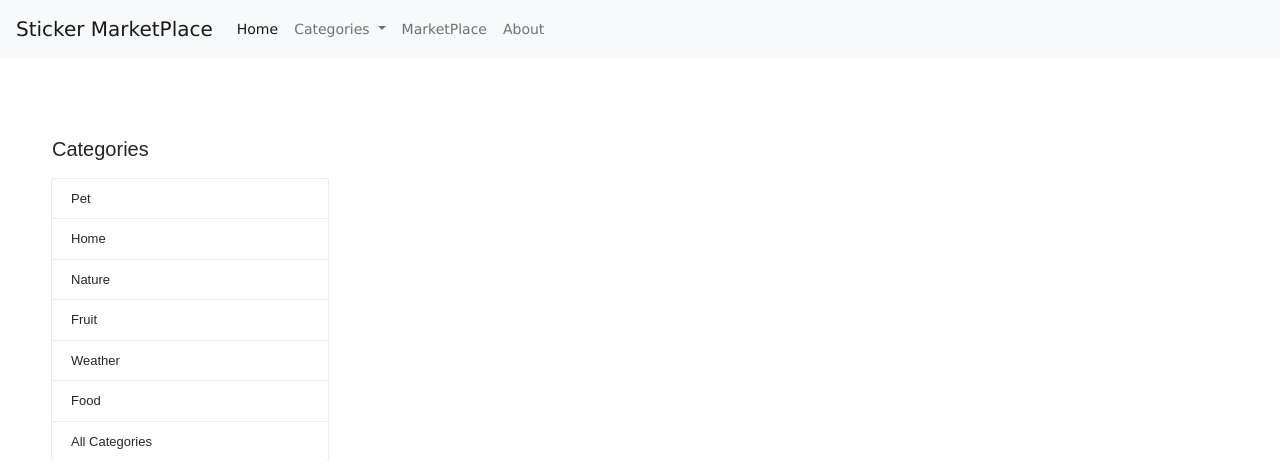
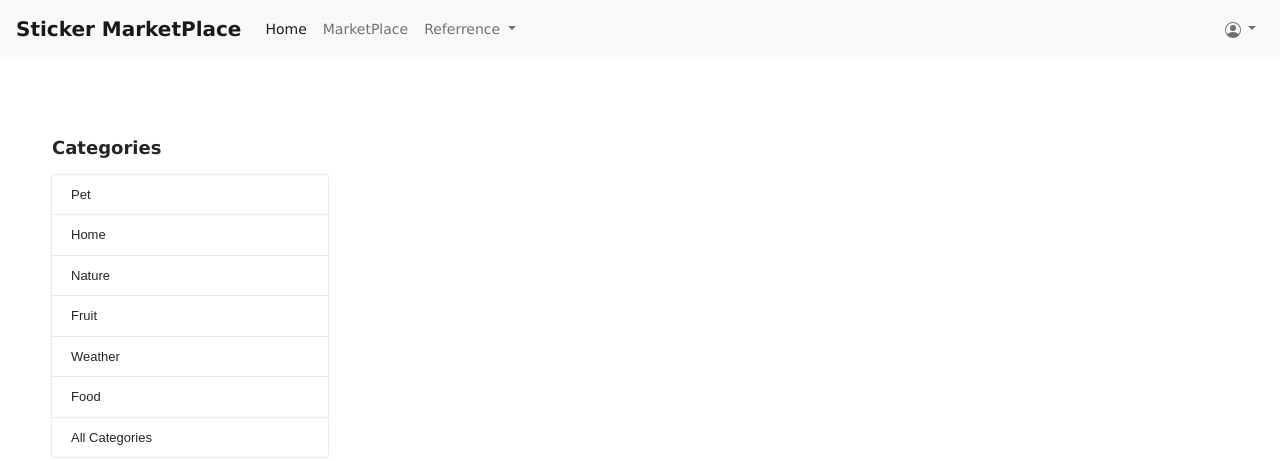
Before and after one commit to ChongzhiXu/ELEN6883_project, a Flask app: page /shop_items in a window 1280 px wide. Shown: the top 461 px of the page. Run offline with Flask 2, Linux system fonts and the light colour scheme; data that the repository does not hold is empty; some libraries are stand-ins or nearby versions; some web fonts are replaced.

Commit message:
Update shop_grid.html

```diff
--- a/Final_project/marketPlace/templates/shop_grid.html
+++ b/Final_project/marketPlace/templates/shop_grid.html
@@ -29,15 +29,14 @@
     <link rel="stylesheet" href="{{url_for('static', filename='jquery-ui.css')}}">
     <link rel="stylesheet" href="{{url_for('static', filename='nice-select.css')}}">
     <link rel="stylesheet" href="{{url_for('static', filename='style.css')}}">
-
-
+    <link rel="shortcut icon" href="https://cdn-icons-png.flaticon.com/512/2990/2990669.png">
 
 </head>
 
 <body>
 
     <nav class="navbar navbar-expand-lg navbar-light bg-light">
-        <a class="navbar-brand font-standard" href="/">Sticker MarketPlace</a>
+        <a class="navbar-brand font-standard" style="font-weight: bolder;" href="/">Sticker MarketPlace</a>
         <button class="navbar-toggler" type="button" data-toggle="collapse" data-target="#navbarSupportedContent" aria-controls="navbarSupportedContent" aria-expanded="false" aria-label="Toggle navigation">
           <span class="navbar-toggler-icon"></span>
         </button>
@@ -48,24 +47,35 @@
                 <a class="nav-link" href="/">Home <span class="sr-only">(current)</span></a>
                 </li>
 
-            <li class="nav-item dropdown font-standard">
-              <a class="nav-link dropdown-toggle" href="#" id="navbarDropdown" role="button" data-toggle="dropdown" aria-haspopup="true" aria-expanded="false">
-                Categories
-              </a>
-              <div class="dropdown-menu" aria-labelledby="navbarDropdown">
-                <a class="dropdown-item" href="#">Action</a>
-                <a class="dropdown-item" href="#">Another action</a>
-                <div class="dropdown-divider"></div>
-                <a class="dropdown-item" href="#">Something else here</a>
-              </div>
-            </li>
-
                 <li class="nav-item font-standard">
                     <a class="nav-link" href="/shop_items">MarketPlace</a>
                 </li>
 
-            <li class="nav-item font-standard">
-              <a class="nav-link" href="#">About</a>
+                <li class="nav-item dropdown font-standard">
+                    <a class="nav-link dropdown-toggle" href="#" id="navbarDropdown" role="button" data-toggle="dropdown" aria-haspopup="true" aria-expanded="false">
+                    Referrence
+                    </a>
+                    <div class="dropdown-menu" aria-labelledby="navbarDropdown">
+                    <a class="dropdown-item" href="https://computecoin-network.gitbook.io/computecoin/computecoin/about-computecoin-ccn">CCN DOCs</a>
+                    <div class="dropdown-divider"></div>
+                    <a class="dropdown-item" href="https://www.youtube.com/watch?v=FfQWVQy5kzg&t=4s">Contract tutorial</a>
+                    <a class="dropdown-item" href="https://www.youtube.com/watch?v=YVZS5c50roo&t=6s">Ale Wallet tutorial</a>
+                    </div>
+                </li>
+
+            </ul>
+
+            <ul class="nav navbar-nav navbar-right">
+                <li>
+                <a class="nav-link dropdown-toggle" href="#" id="navbarRecordMenu" data-toggle="dropdown" aria-haspopup="true" aria-expanded="false">
+                    <svg xmlns="http://www.w3.org/2000/svg" width="16" height="16" fill="currentColor" class="bi bi-person-circle" viewBox="0 0 16 16">
+                    <path d="M11 6a3 3 0 1 1-6 0 3 3 0 0 1 6 0z"/>
+                    <path fill-rule="evenodd" d="M0 8a8 8 0 1 1 16 0A8 8 0 0 1 0 8zm8-7a7 7 0 0 0-5.468 11.37C3.242 11.226 4.805 10 8 10s4.757 1.225 5.468 2.37A7 7 0 0 0 8 1z"/>
+                    </svg>
+                </a>
+                <div class="dropdown-menu dropdown-menu-right" aria-labelledby="navbarRecordMenu">
+                    <a class="dropdown-item" href="/profile">My profile</a>
+                </div>
                 </li>
             </ul>
         </div>
@@ -82,10 +92,6 @@
         </div>
         <!-- backtotop - end -->
 
-
-
-
-
         <!-- main body - start
         ================================================== -->
         <main>
@@ -100,7 +106,7 @@
                         <div class="col-lg-3">
                             <aside class="sidebar_section p-0 mt-0">
                                 <div class="sb_widget sb_category">
-                                    <h3 class="sb_widget_title">Categories</h3>
+                                    <h3 class="sb_widget_title font-standard" style="font-size: large; font-weight:bolder ;">Categories</h3>
                                     <ul class="sb_category_list ul_li_block">
                                         <li>
                                             <a href="/shop_items/1">Pet <span></span></a>
```
Lines whose indentation alone changed are shown as unchanged.
